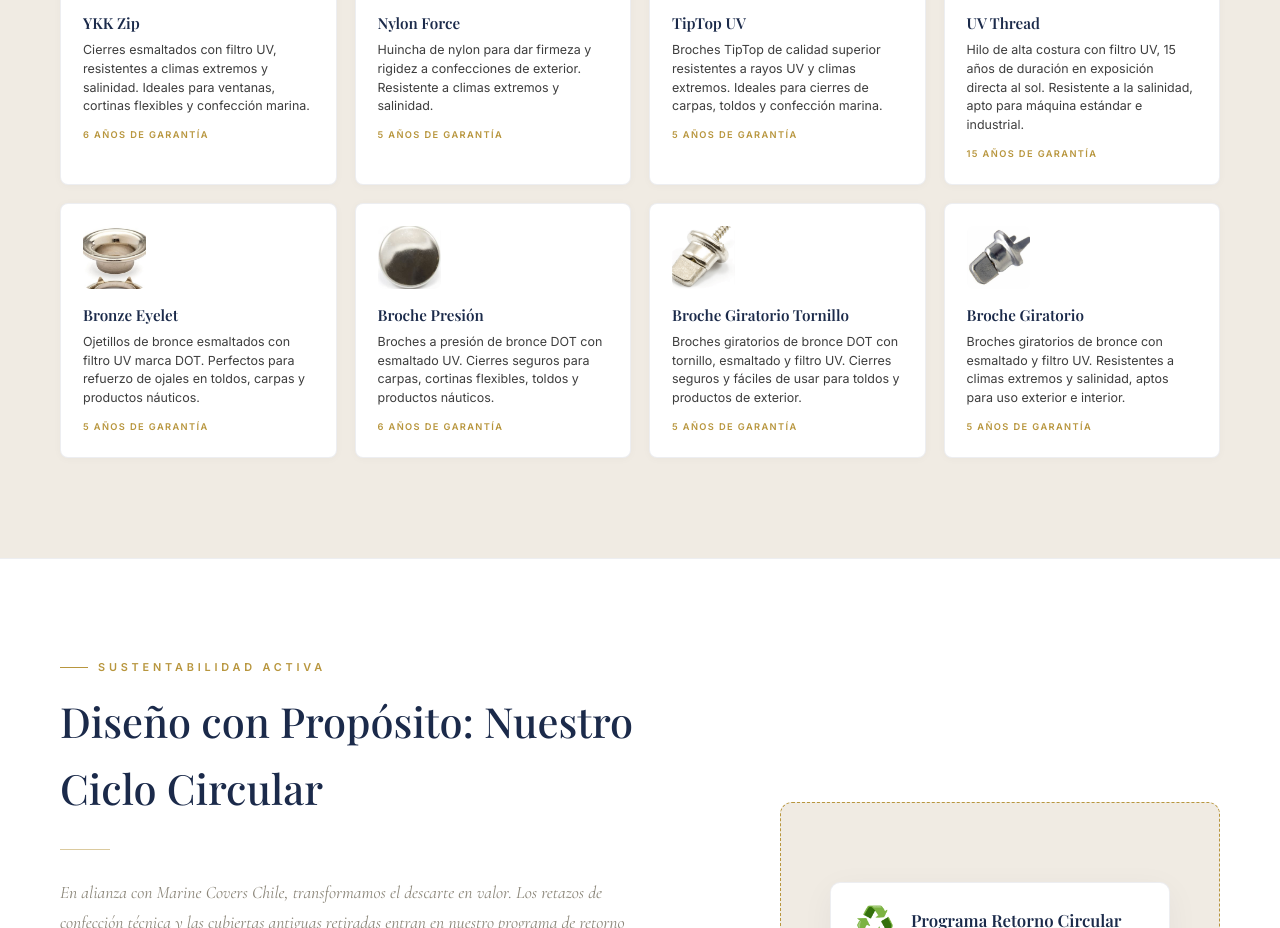
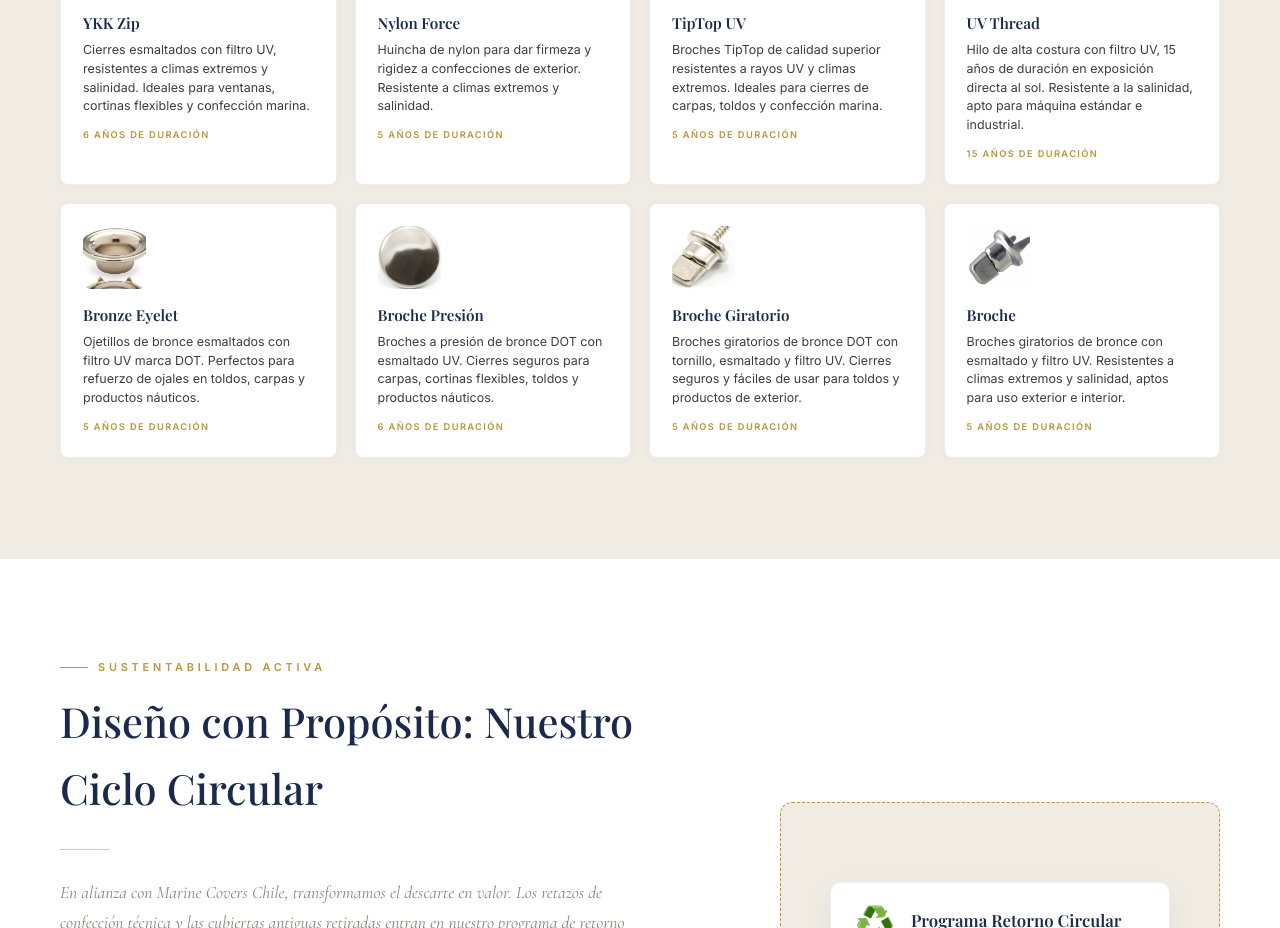
Before and after one commit to YggrYergen/marinetex, a Next.js app: page /propuesta-a-V2 in a window 1280 px wide. Shown: the part 3860-4788 px from the top of the page. Built offline with nearby package versions, Linux system fonts and the light colour scheme; a web font is replaced by a local one.

Commit message:
style: change guarantee label to duration and rename brooch items

```diff
--- a/src/app/propuesta-a-V2/page.js
+++ b/src/app/propuesta-a-V2/page.js
@@ -167,7 +167,7 @@ export default function PropuestaAV2() {
                 </div>
                 <h3 className="ccard-a__name">{p.name}</h3>
                 <p className="ccard-a__desc">{p.description}</p>
-                <p className="ccard-a__g">{p.guarantee} de garantía</p>
+                <p className="ccard-a__g">{p.guarantee} de duración</p>
               </article>
             ))}
           </div>
--- a/src/data/products.js
+++ b/src/data/products.js
@@ -159,7 +159,7 @@ export const complementaryProducts = [
   },
   {
     id: 'bronze-brooch-giratorio-tornillo',
-    name: 'Broche Giratorio Tornillo',
+    name: 'Broche Giratorio',
     icon: '🔧',
     description: 'Broches giratorios de bronce DOT con tornillo, esmaltado y filtro UV. Cierres seguros y fáciles de usar para toldos y productos de exterior.',
     guarantee: '5 años',
@@ -168,7 +168,7 @@ export const complementaryProducts = [
   },
   {
     id: 'bronze-brooch-giratorio',
-    name: 'Broche Giratorio',
+    name: 'Broche',
     icon: '🔄',
     description: 'Broches giratorios de bronce con esmaltado y filtro UV. Resistentes a climas extremos y salinidad, aptos para uso exterior e interior.',
     guarantee: '5 años',
```
